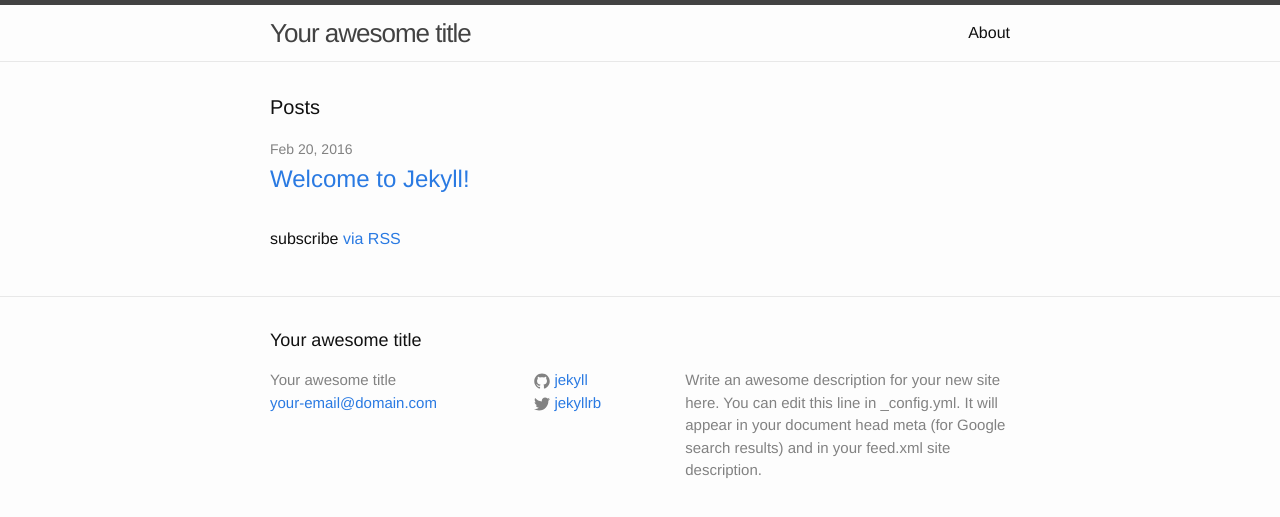
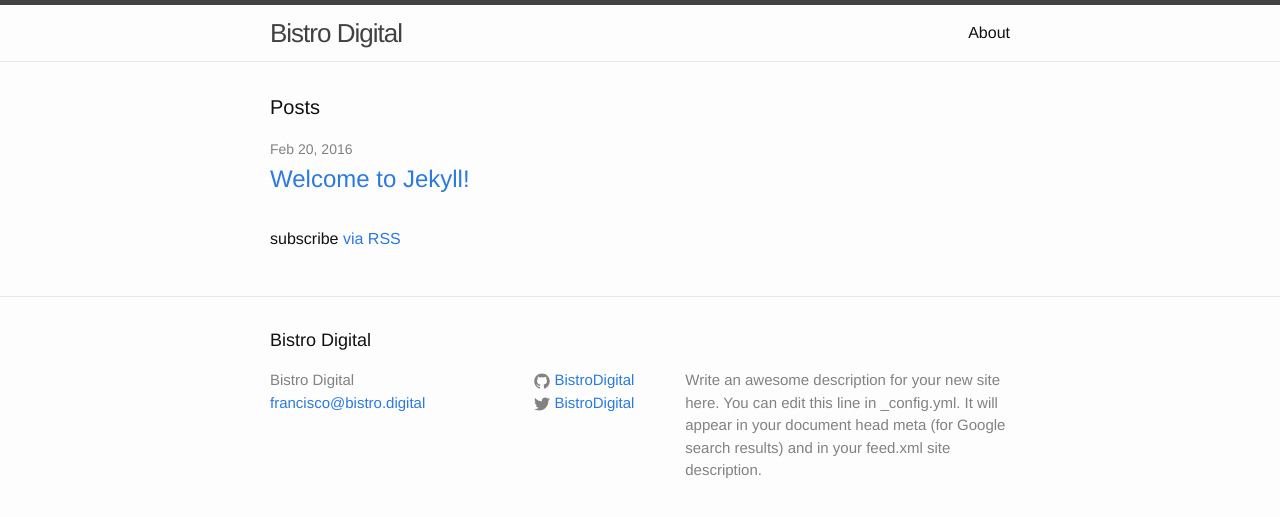
Before and after one commit to BistroDigital/bistrodigital.github.io, a Jekyll site: the page built from index.html, in a window 1280 px wide. Shown: the top 517 px of the page. Built offline with Jekyll 4.4.1, drawn with Linux system fonts in a browser that asks for light colours.

Commit message:
Change the configuration

```diff
--- a/_config.yml
+++ b/_config.yml
@@ -6,16 +6,16 @@
 # 'jekyll serve'. If you change this file, please restart the server process.
 
 # Site settings
-title: Your awesome title
-email: your-email@domain.com
+title: Bistro Digital
+email: francisco@bistro.digital
 description: > # this means to ignore newlines until "baseurl:"
   Write an awesome description for your new site here. You can edit this
   line in _config.yml. It will appear in your document head meta (for
   Google search results) and in your feed.xml site description.
 baseurl: "" # the subpath of your site, e.g. /blog
-url: "http://yourdomain.com" # the base hostname & protocol for your site
-twitter_username: jekyllrb
-github_username:  jekyll
+url: "http://bistro.digital" # the base hostname & protocol for your site
+twitter_username: BistroDigital
+github_username:  BistroDigital
 
 # Build settings
 markdown: kramdown
```
